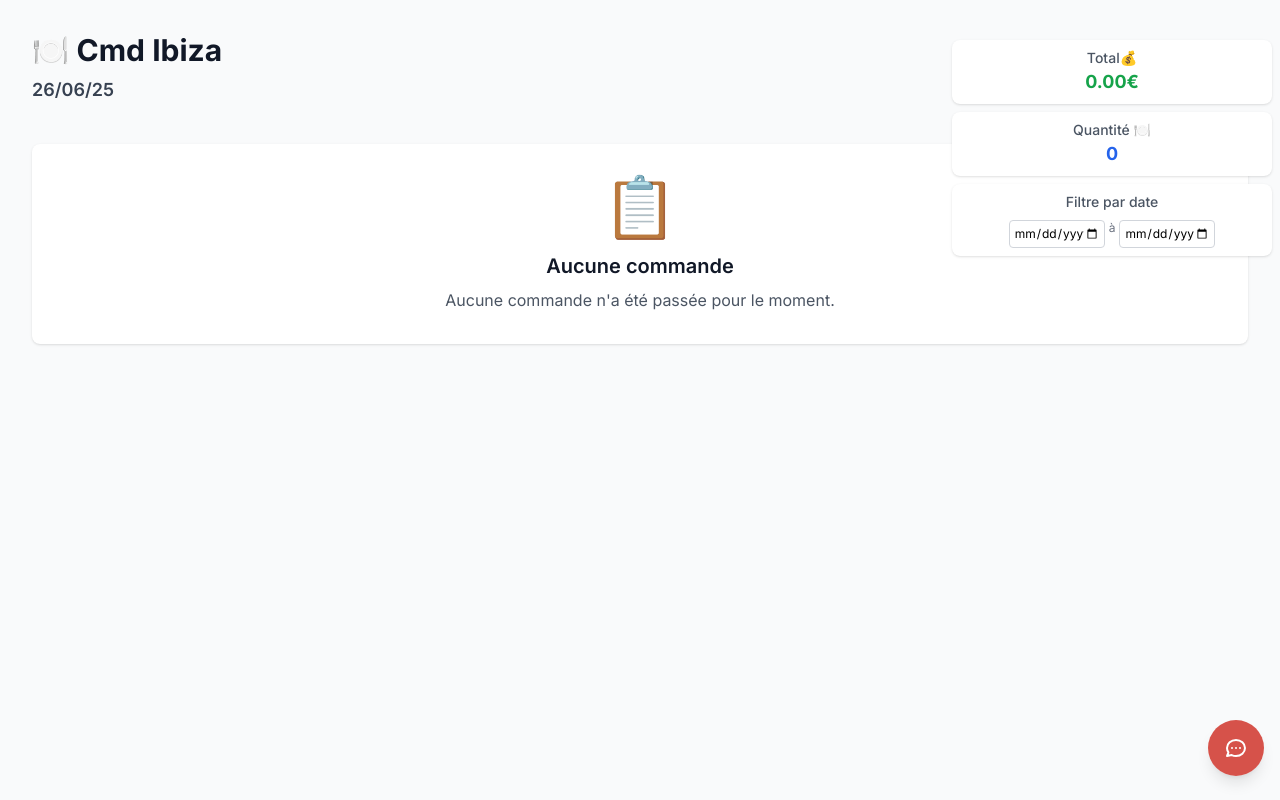
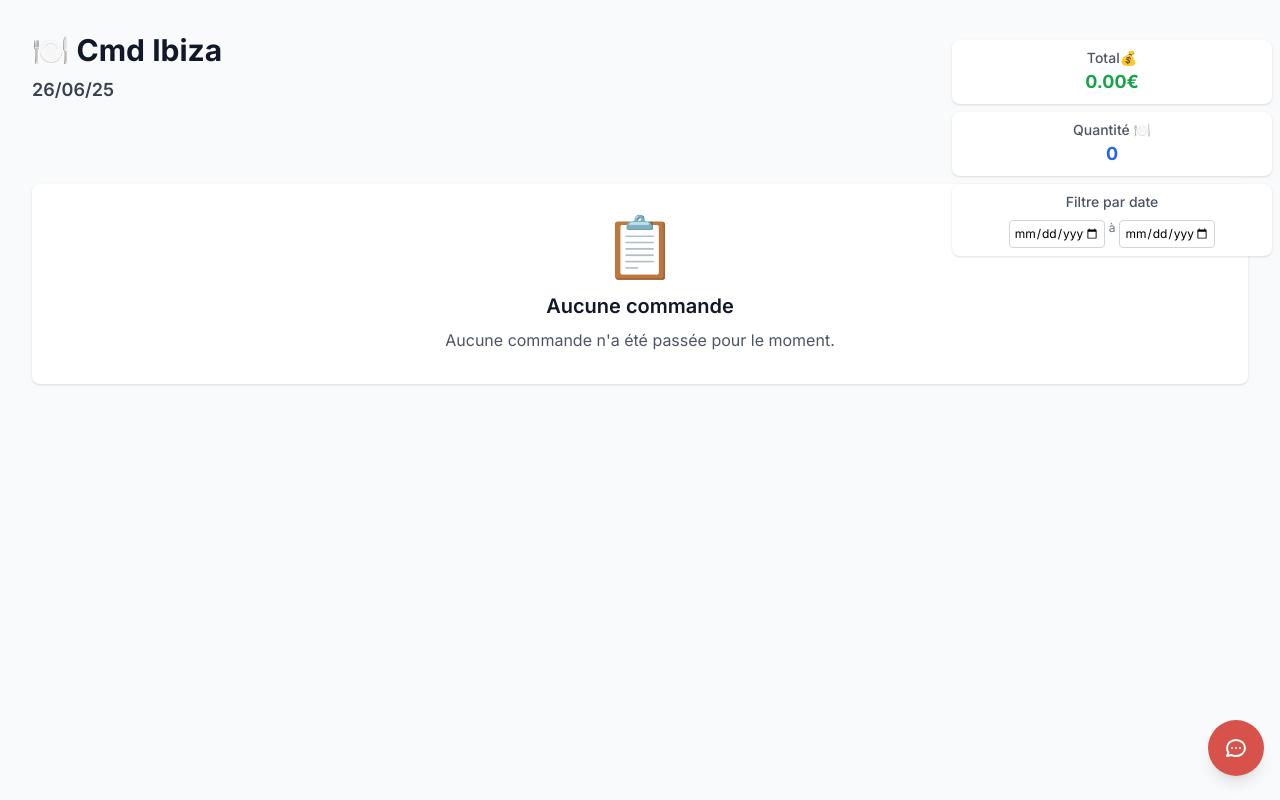
Before and after one commit to jimeye/mekboubaV3, a Next.js app: page /commandes in a window 1280 px wide. Built offline with nearby package versions, Linux system fonts and the light colour scheme.

Commit message:
Ajout d'un grand espace entre header et tickets de commande (mt-20)

```diff
--- a/app/commandes/page.js
+++ b/app/commandes/page.js
@@ -174,7 +174,7 @@ export default function CommandesPage() {
         )}
 
         {/* Liste des commandes */}
-        <div className="mt-10">
+        <div className="mt-20">
         {filteredCommandes.length === 0 ? (
           <div className="bg-white rounded-lg shadow p-8 text-center">
             <div className="text-6xl mb-4">📋</div>
```
